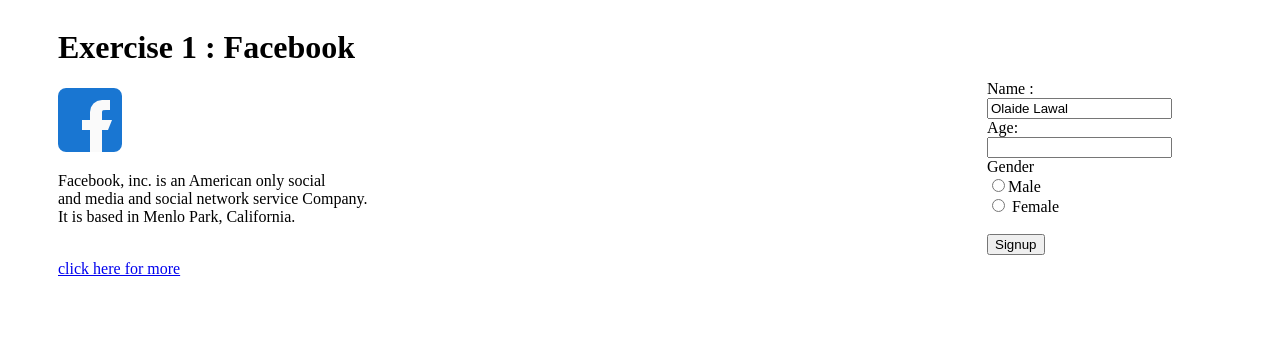
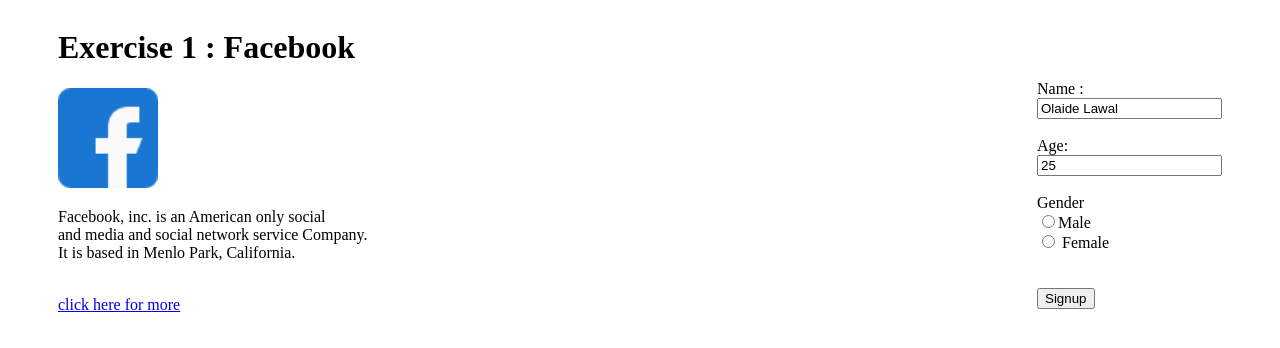
Before and after one commit to Fathyha/Coding-class-4, a plain HTML site: page index.html in a window 1280 px wide. Drawn offline with Linux system fonts and the light colour scheme.

Commit message:
first commit

```diff
--- a/index.html
+++ b/index.html
@@ -10,7 +10,7 @@
 
    <div style="float: left; margin-left: 50px;">
         <h1>Exercise 1 : Facebook</h1>
-        <img src="facebook.png" style="width: 2oopx;">
+        <img src="facebook.png" style="width: 100px;">
         <p>
             Facebook, inc. is an American only social<br> and media and social network service Company.
         <br> It is based in Menlo Park, California.
@@ -20,15 +20,16 @@
         <a href="https://web.facebook.com/?_rdc=1&_rdr"> click here for more </a>
      </div>
 
-    <div style="float: right; margin-right: 100px;">
+    <div style="float: right; margin-right: 50px;">
          <br> <br> <br> <br> Name : <br>
-            <input type="text" value="Olaide Lawal"> <br>
-         Age: <br>
-        <input type="text" >
-        <br> Gender
+         <input type="text" value="Olaide Lawal">
+         <br><br>Age: <br>
+        <input type="number" value="25" >
+        <br> <br> Gender
         <br> <input type="radio">Male
         <br> <input type="radio"> Female
-        <br> <br><input type="button" value="Signup">
+        <br> <br> <br>
+        <input type="button" value="Signup">
 
     </div>
 </body>
```
